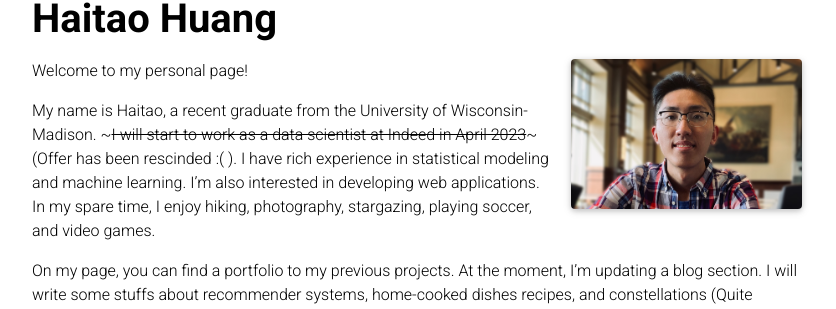
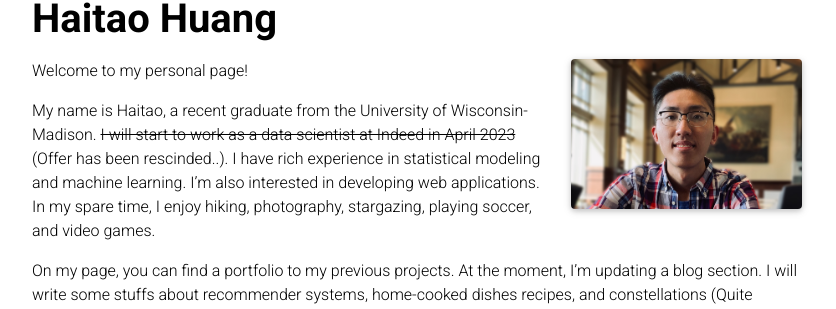
Before and after one commit to v0rt3xh/v0rt3xh.github.io, a Jekyll site: the page built from _pages/about.md, in a window 1280 px wide. Shown: the part 110-419 px from the top of the page, without its empty margins (223-1059 px from the left). Built offline with Jekyll 4.4.1, drawn with Linux system fonts in a browser that asks for light colours; full-size pictures stand in for the smaller copies a plugin makes; comment, search, counter and statistics services are not loaded; a style sheet for code colours, icons or effects is not loaded.

Commit message:
Fix typo 2023.03.23

```diff
--- a/_pages/about.md
+++ b/_pages/about.md
@@ -17,6 +17,6 @@ social: true  # includes social icons at the bottom of the page
 
 Welcome to my personal page!
 
-My name is Haitao, a recent graduate from the University of Wisconsin-Madison. ~~~I will start to work as a data scientist at Indeed in April 2023~~~ (Offer has been rescinded :( ). I have rich experience in statistical modeling and machine learning. I'm also interested in developing web applications. In my spare time, I enjoy hiking, photography, stargazing, playing soccer, and video games.
+My name is Haitao, a recent graduate from the University of Wisconsin-Madison. ~~I will start to work as a data scientist at Indeed in April 2023~~ (Offer has been rescinded..). I have rich experience in statistical modeling and machine learning. I'm also interested in developing web applications. In my spare time, I enjoy hiking, photography, stargazing, playing soccer, and video games.
 
 On my page, you can find a portfolio to my previous projects. At the moment, I'm updating a blog section. I will write some stuffs about recommender systems, home-cooked dishes recipes, and constellations (Quite random huh?).
```
